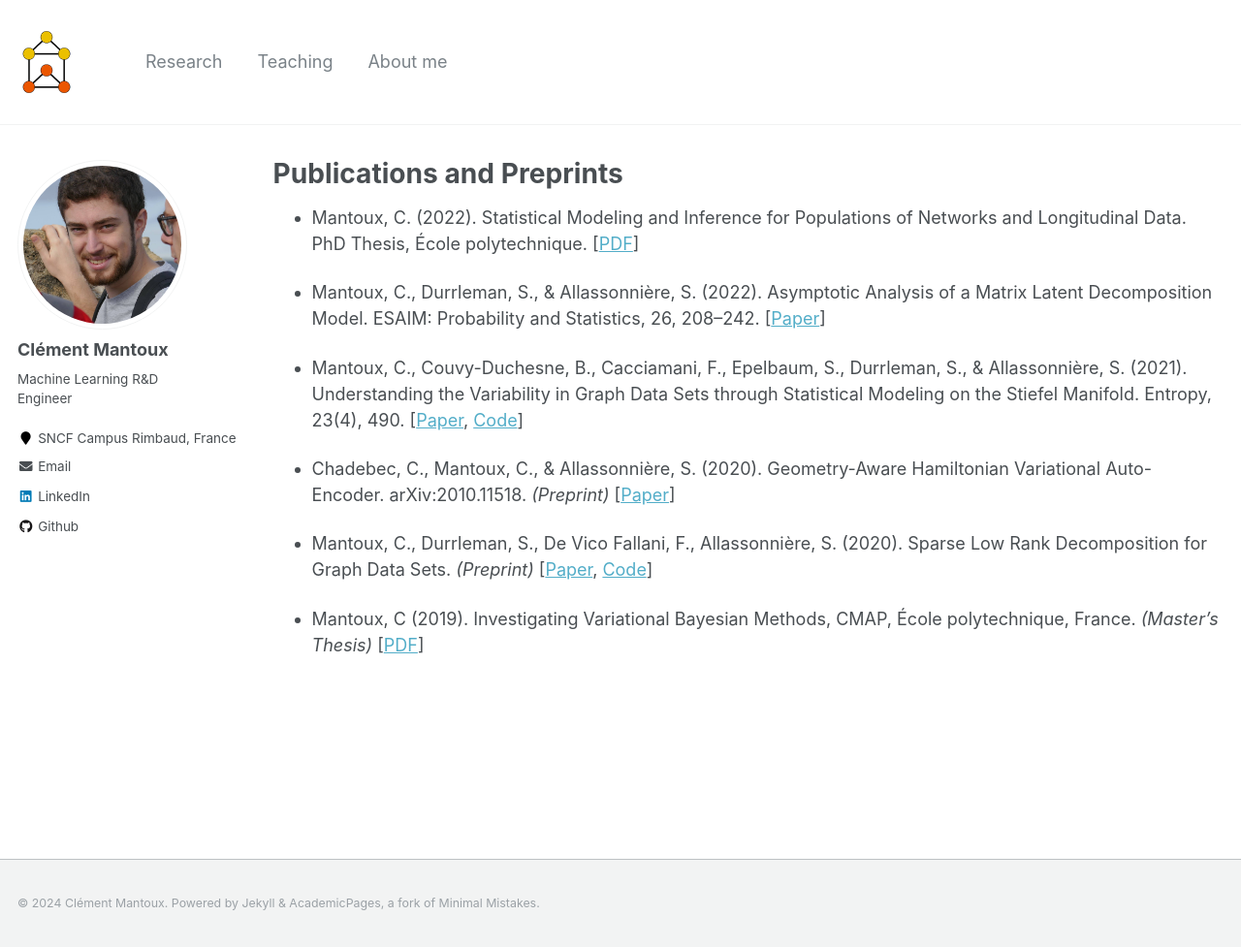
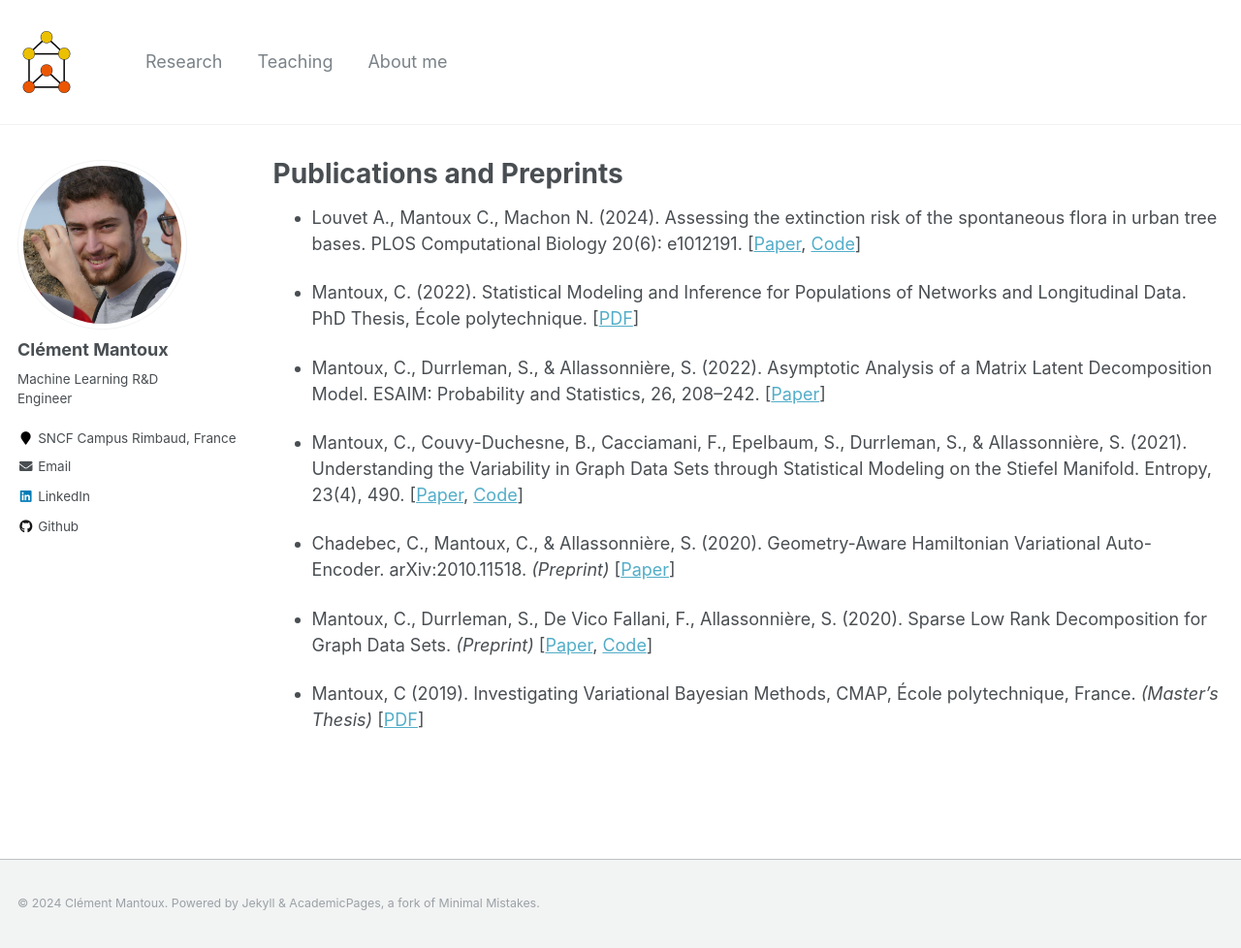
Before and after one commit to cmantoux/cmantoux.github.io, a Jekyll site: the page built from _pages/research.md, in a window 1280 px wide and 978 px high. Shown: the whole window at 97% size. Built offline with Jekyll 4.4.1, drawn with Linux system fonts in a browser that asks for light colours.

Commit message:
Add BOA paper

```diff
--- a/_pages/research.md
+++ b/_pages/research.md
@@ -6,6 +6,8 @@ author_profile: true
 ---
 
 {% include base_path %}
+
+-  Louvet A., Mantoux C., Machon N. (2024). Assessing the extinction risk of the spontaneous flora in urban tree bases. PLOS Computational Biology 20(6): e1012191. [[Paper](https://doi.org/10.1371/journal.pcbi.1012191), [Code](https://github.com/cmantoux/boa-process)]
 
 - Mantoux, C. (2022). Statistical Modeling and Inference for Populations of Networks and Longitudinal Data. PhD Thesis, École polytechnique. [[PDF]({{ "/files/thesis_mantoux.pdf" | prepend: base_path }})]
 
```
